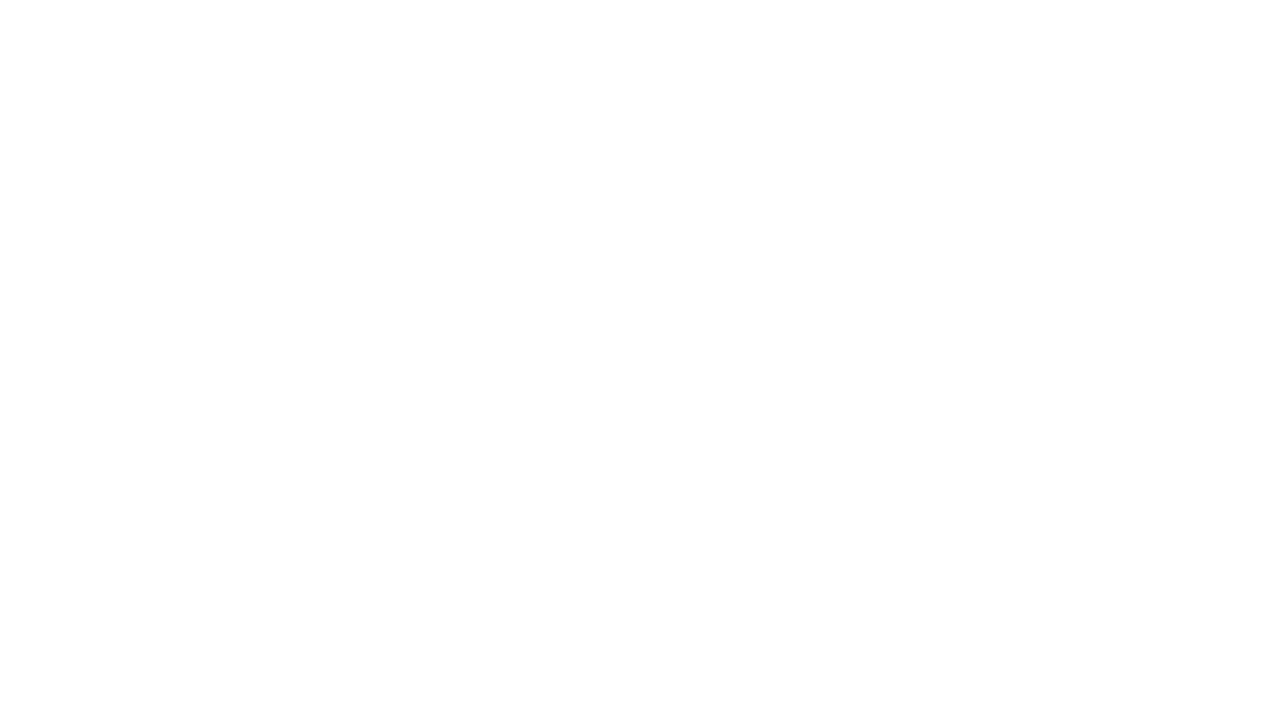
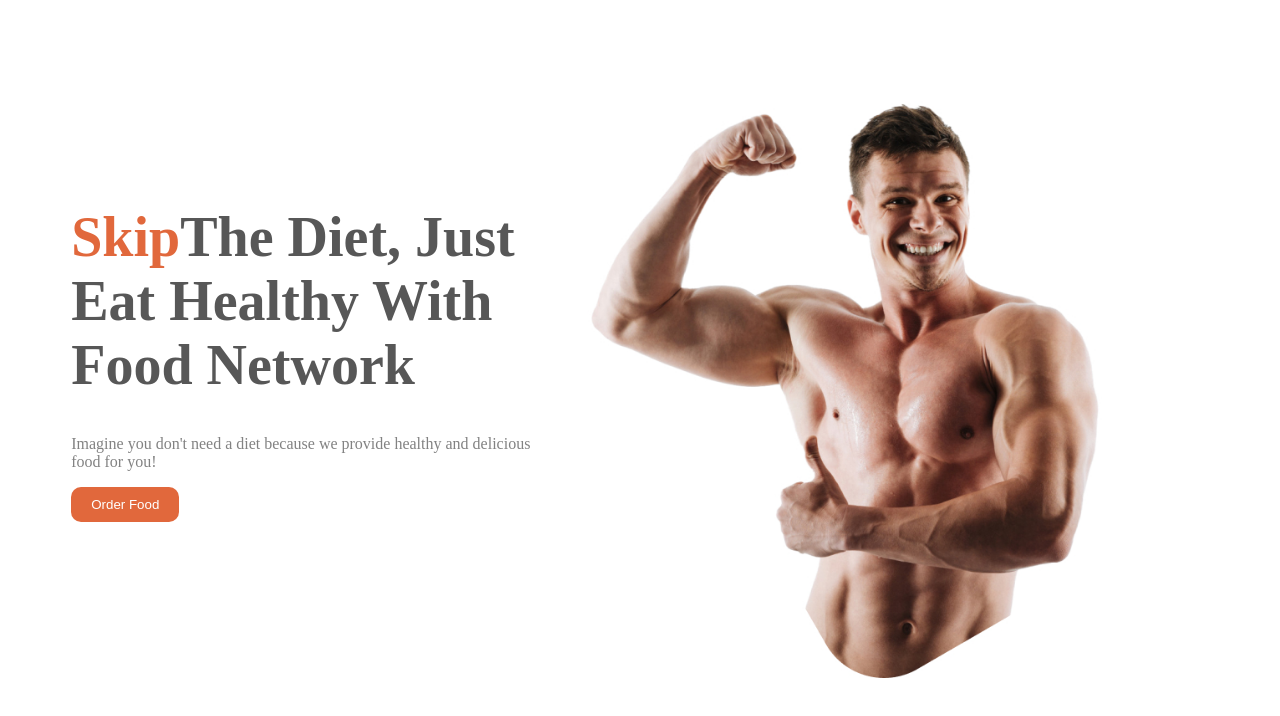
Before and after one commit to Raahim-703/eat-healthy, a plain HTML site: page index.html in a window 1280 px wide. Drawn offline with Linux system fonts and the light colour scheme.

Commit message:
add the header section

```diff
--- a/index.html
+++ b/index.html
@@ -1,11 +1,27 @@
 <!DOCTYPE html>
 <html lang="en">
+
 <head>
     <meta charset="UTF-8">
     <meta name="viewport" content="width=device-width, initial-scale=1.0">
     <title>Eat Healthy</title>
+    <link rel="stylesheet" href="style.css">
 </head>
+
 <body>
+    <header>
+        <div class="header-container">
+            <div class="header-text">
+                <h1><span class="color">Skip</span>The Diet, Just Eat Healthy With Food Network</h1>
+                <p class="text-color">Imagine you don't need a diet because we provide
+                    healthy and delicious food for you!</p>
+                <button class="btn-primary">Order Food</button>
+            </div>
+            <div class="header-img">
+                <img src="images/male/Hero Image.jpg" alt="">
+            </div>
+        </div>
+    </header>
+</body>
 
-</body>
 </html>
--- /dev/null
+++ b/style.css
@@ -0,0 +1,33 @@
+/* shered style */
+.text-color{
+    color: rgba(130, 130, 130, 1);
+}
+.btn-primary{
+    background-color:rgb(225, 104, 60);
+    color: white;
+    padding: 10px 20px;
+    border-radius:10px;
+    border: none;
+}
+.color{
+    color: rgb(225, 104, 60);
+}
+/* end  */
+
+
+.header-text h1{
+    color: #575757;
+    font-size: 3.5rem;
+}
+.header-img img{
+    width: 100%;
+}
+.header-text{
+    width: 50%;
+}
+.header-container{
+    display: flex;
+    max-width: 90%;
+    margin: 0px auto;
+    align-items: center;
+}
```
